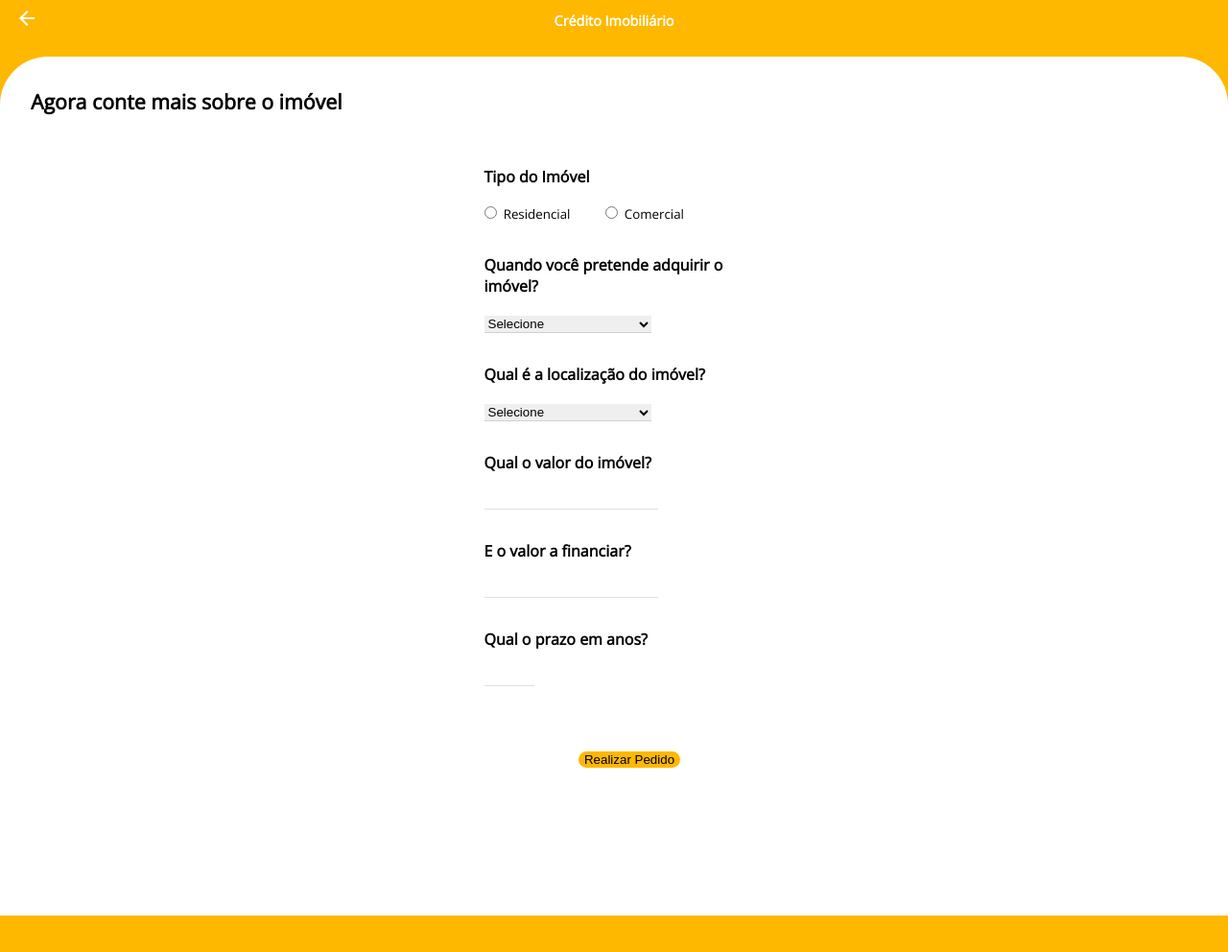
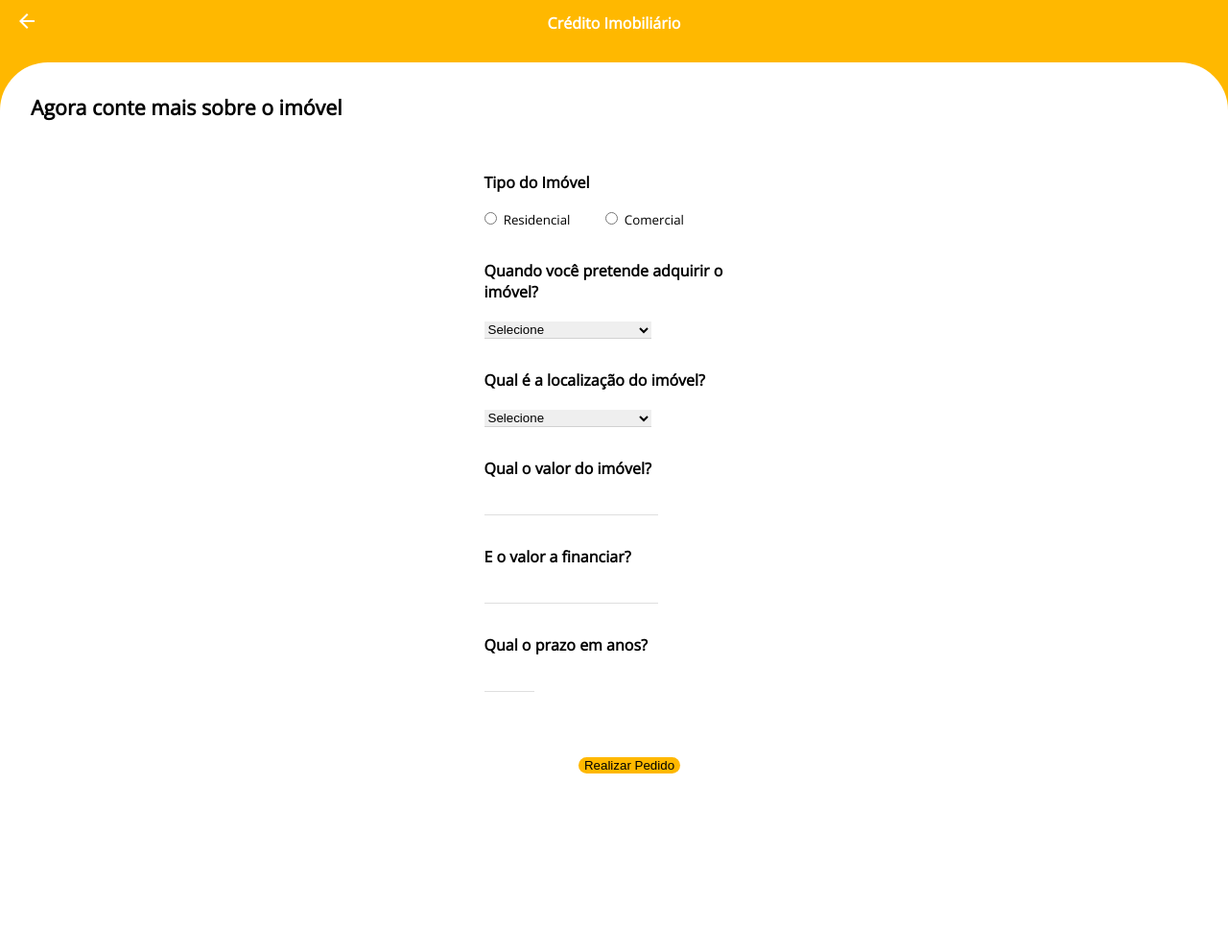
Before and after one commit to EvaldoGraciliano/Proway, a plain HTML site: page [SP04] - Crédito Imobiliário/Credito Imobiliario.html in a window 1280 px wide. Shown: the top 992 px of the page at 96% size. Before the commit the page ends 954 px from the top, so only its background shows below. Drawn offline with nearby package versions, Linux system fonts and the light colour scheme.

Commit message:
Atualização do html e css

```diff
--- a/[SP04] - Crédito Imobiliário/Style Imobiliario.css
+++ b/[SP04] - Crédito Imobiliário/Style Imobiliario.css
@@ -1,5 +1,4 @@
 @import url('https://fonts.googleapis.com/css?family=Open+Sans');
-
 body {
     background: #FFB800;
     margin: 0;
@@ -10,7 +9,7 @@
 }
 nav {
     display: grid;
-    grid-template-columns: repeat(3, 1fr);
+    grid-template-columns: 1fr 11fr 1fr;
 }
 nav a {
     margin-left: 1rem;
@@ -22,7 +21,7 @@
     display: flex;
     justify-content: center;
     color: #FFFFFF;
-    font-size: .9em;
+    font-size: 1.0rem;
     text-align: center;
 }
 main {
@@ -30,7 +29,6 @@
     border: 0px solid;
     border-radius: 50px 50px 0 0;
     width: 100%;
-    height: 100%;
     display: flex;
     flex-direction: column;
 }
@@ -80,5 +78,10 @@
 }
 footer {
     background: url("fundoPreto.jpg");
-    height: 100%;
+    height: 100vh;
 }
+@media (min-height: 1000px){
+    body{
+        overflow:hidden
+    }
+}
```
